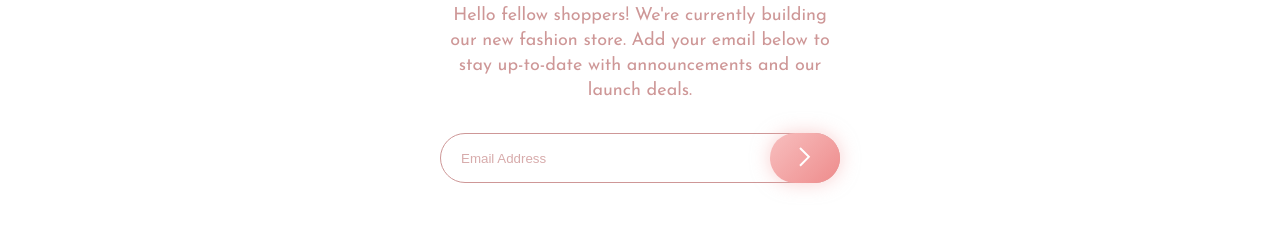
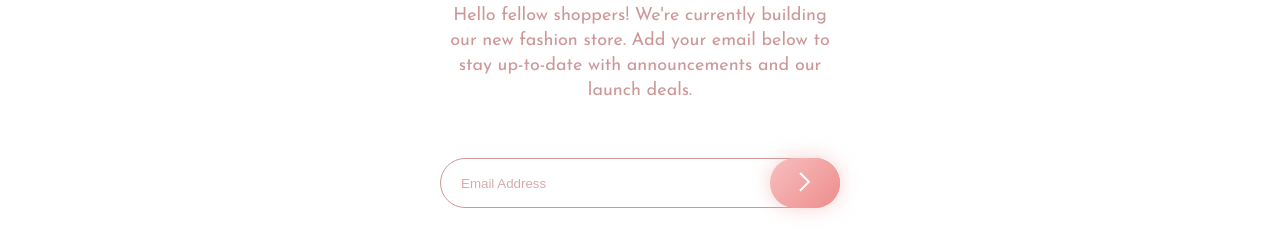
Before and after one commit to dyegohrq/base-apparel-coming-soon-master, a plain HTML site: page index.html in a window 1280 px wide. Shown: the part 602-854 px from the top of the page. Drawn offline with Linux system fonts and the light colour scheme.

Commit message:
Update style.css

```diff
--- a/style/style.css
+++ b/style/style.css
@@ -74,11 +74,11 @@ header img {
 }
 
 .container form {
-    max-width: 400px;
+    max-width: 400px-;
     width: 100%;
     height: 50px;
     position: relative;
-    margin-top: 30px;
+    margin-top: 55px;
 }
 
 .container form input {
```
